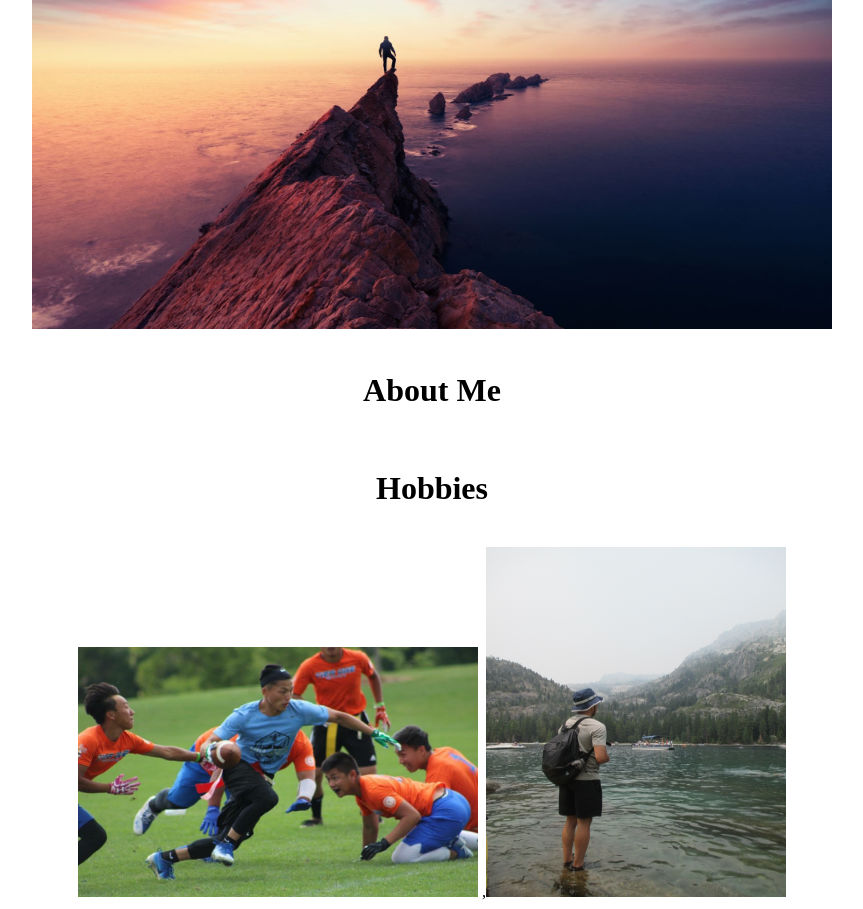
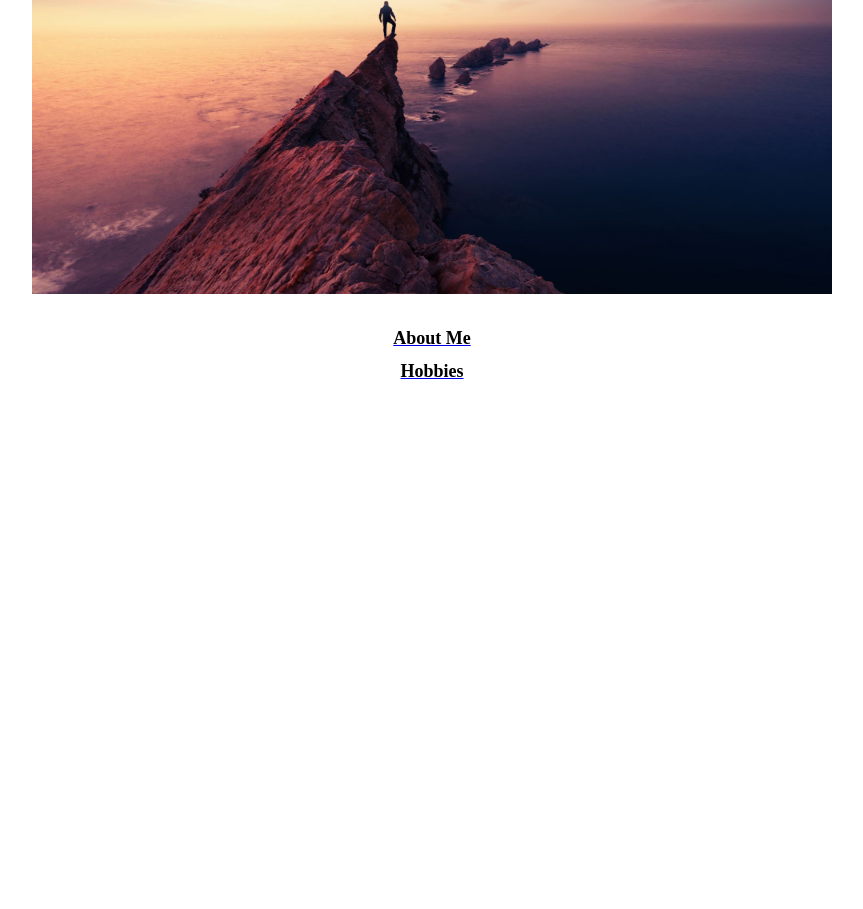
Before and after one commit to icstars/AboutMe-VuePao, a plain HTML site: page index.html in a window 1280 px wide. Shown: the part 251-1160 px from the top of the page, without its empty margins (208-1071 px from the left). After the commit the page ends 800 px from the top, so only its background shows below. Drawn offline with Linux system fonts and the light colour scheme.

Commit message:
pages
pages

```diff
--- a/index.html
+++ b/index.html
@@ -5,6 +5,7 @@
     <meta charset="UTF-8">
     <meta name="viewport" content="width=device-width, initial-scale=1.0">
     <title>About Me</title>
+    <link rel="stylesheet" href="style.css">
 </head>
 <body>
     <h1><center>Vue Pao Xiong</center></h1>
@@ -12,15 +13,8 @@
     width="800"
     height="500"></center>
     <br>
-    <center><h1>About Me</h1></center>
+    <a href="http://127.0.0.1:5500/AboutMe-VuePao/index.htm"><center><h1>About Me</h1></center></a>
+    <a href="http://127.0.0.1:5500/index.html"><center><h1>Hobbies</h1></center></body></html></a>
     <br>
-    <center><h1>Hobbies</h1></center>
-    <br>
-    <center><img src="./FF.jpeg" alt=""
-        width="400"
-        height="250">
-        ,<img src="./Hike.jpeg" alt=""
-        width="300"
-        height="350"></center>
 </body>
 </html>
--- /dev/null
+++ b/style.css
@@ -0,0 +1,5 @@
+h1{
+    color: black;
+    font-size: large;
+    font-family: 'Times New Roman', Times, serif;
+}
```
Also changed, not shown: index.htm (added, +10 -0 lines).
